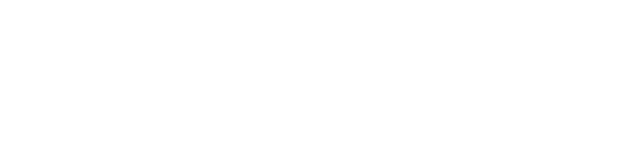
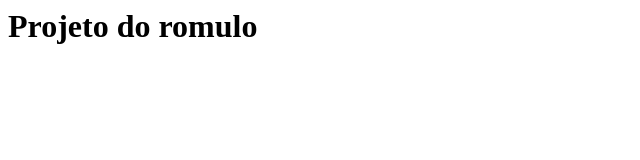
Before and after one commit to romulospl/curso-git, a plain HTML site: page index.html in a window 1280 px wide. Shown: the whole page, without its empty margins (0-640 px from the left). Drawn offline with Linux system fonts and the light colour scheme.

Commit message:
título da página

```diff
--- a/index.html
+++ b/index.html
@@ -3,5 +3,6 @@
 	</head>
 
 	<body>
+		<h1>Projeto do romulo</h1>
 	</body>
 </html>
```
